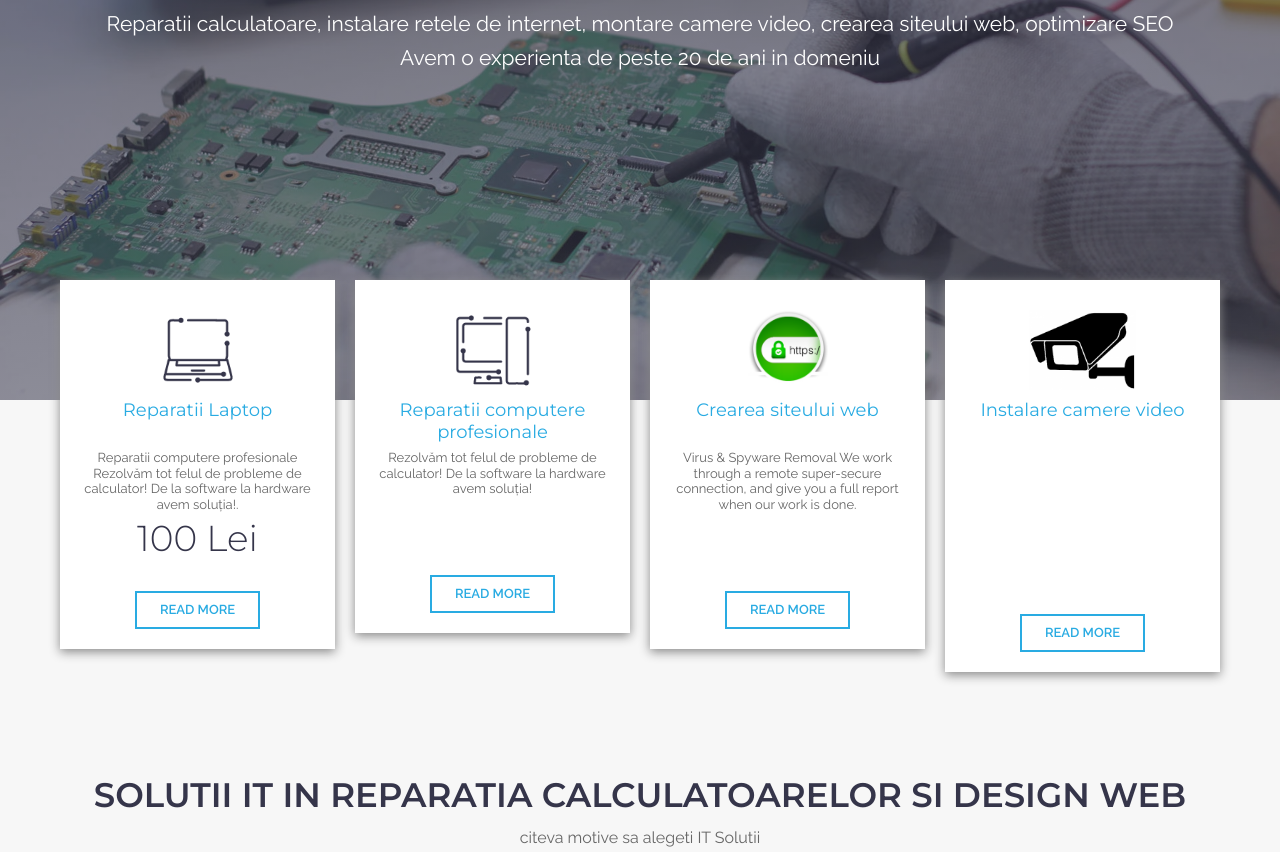
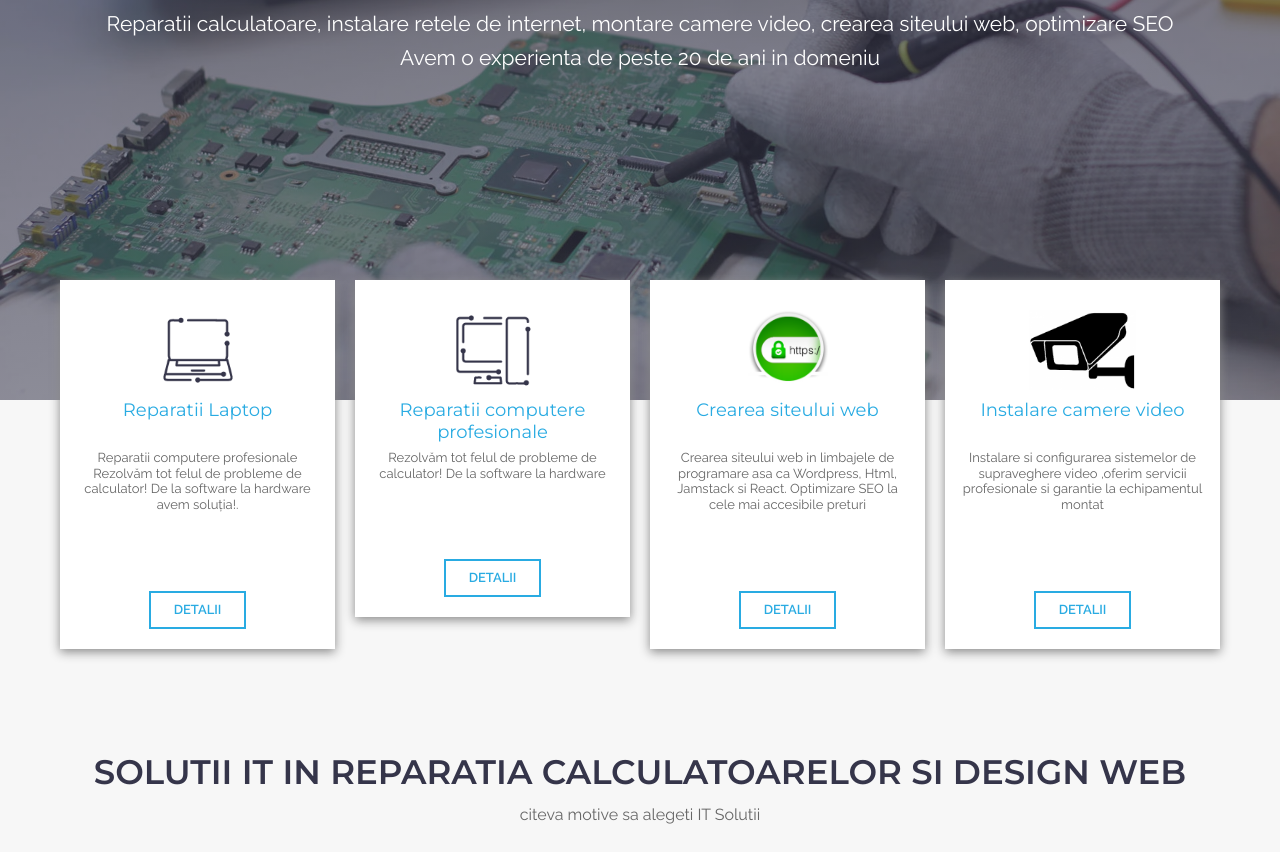
Before and after one commit to motordiagnostic/itservicii.github.io, a plain HTML site: page index.html in a window 1280 px wide. Shown: the part 400-1252 px from the top of the page. Drawn offline with Linux system fonts and the light colour scheme; some packages are replaced by stand-ins of ours.

Commit message:
Update index.html

```diff
--- a/index.html
+++ b/index.html
@@ -193,7 +193,7 @@
                         <img src="assets/images/service/cpu-upgrade.webp" alt="" data-cover-image="true" />
                         <div class="theme-back"></div>
                         <div class="pos-center text-center col-12 text-white">
-                            <div class="banner-title res-text-xxl">Orice tip de upgrade</div>
+                            <div class="banner-title res-text-xxl">Orice tip de up upgrade</div>
                         </div>
                     </div>
                     <div class="slide">
@@ -230,9 +230,8 @@
                                         </div>
                                         <div class="price-title">Reparatii Laptop</div>
                                         <div class="price-subtext">Reparatii computere profesionale Rezolvăm tot felul de probleme de calculator! De la software la hardware avem soluția!.</div>
-                                        <div class="price">100 Lei</div>
-                                        <a class="btn-md btns-bordered btn text-upper" href="#">read more</a>
-                                    </div>
+                                        <div class="price">&nbsp;</div>
+                                        <a class="btn-md btns-bordered btn text-upper" href="#">DETALII</a></div>
                                 </div>
                                 <div class="sm-col-6">
                                     <div class="price-block simple" data-inview-showup="showup-translate-up">
@@ -241,10 +240,9 @@
                                             <img class="image" src="./assets/images/icons/computer-dark.png" alt="" />
                                         </div>
                                         <div class="price-title">Reparatii computere profesionale</div>
-                                        <div class="price-subtext"> Rezolvăm tot felul de probleme de calculator! De la software la hardware avem soluția!</div>
+                                        <div class="price-subtext"> Rezolvăm tot felul de probleme de calculator! De la software la hardware</div>
                                         <div class="price">&nbsp;</div>
-                                        <a class="btn-md btns-bordered btn text-upper" href="#">read more</a>
-                                    </div>
+                                        <a class="btn-md btns-bordered btn text-upper" href="#">DETALII</a></div>
                                 </div>
                             </div>
                         </div>
@@ -257,10 +255,9 @@
                                             <img class="image" src="./assets/images/icons/printer-dark.png" alt="" />
                                         </div>
                                         <div class="price-title">Crearea siteului web</div>
-                                        <div class="price-subtext">Virus &amp; Spyware Removal We work through a remote super-secure connection, and give you a full report when our work is done.</div>
+                                        <div class="price-subtext">Crearea siteului web in limbajele de programare asa ca Wordpress, Html, Jamstack si React. Optimizare SEO la cele mai accesibile preturi</div>
                                         <div class="price">&nbsp;</div>
-                                        <a class="btn-md btns-bordered btn text-upper" href="#">read more</a>
-                                    </div>
+                                        <a class="btn-md btns-bordered btn text-upper" href="#">DETALII</a></div>
                                 </div>
                                 <div class="sm-col-6">
                                     <div class="price-block simple" data-inview-showup="showup-translate-up">
@@ -270,12 +267,11 @@
                                         </div>
                                         <div class="price-title">Instalare camere video</div>
                                         <div>
-                                          <p>&nbsp;</p>
-                                          <p>&nbsp;</p>
-                                        </div>
+
+                                      </div>
+                                      <div class="price-subtext">Instalare si configurarea sistemelor de supraveghere video ,oferim servicii profesionale si garantie la echipamentul montat</div>
                                         <div class="price">&nbsp;</div>
-                                        <a class="btn-md btns-bordered btn text-upper" href="#">read more</a>
-                                    </div>
+                                        <a class="btn-md btns-bordered btn text-upper" href="#">DETALII</a></div>
                                 </div>
                             </div>
                         </div>
```
